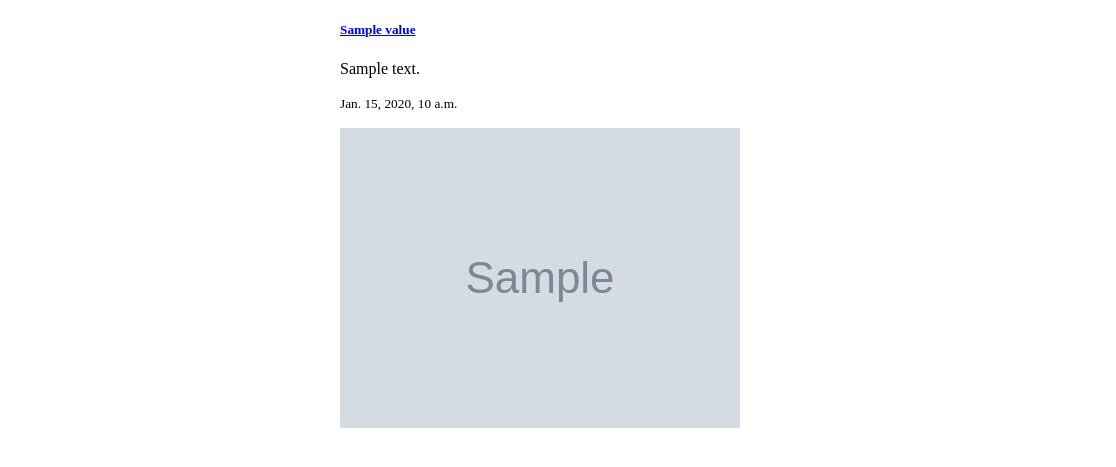
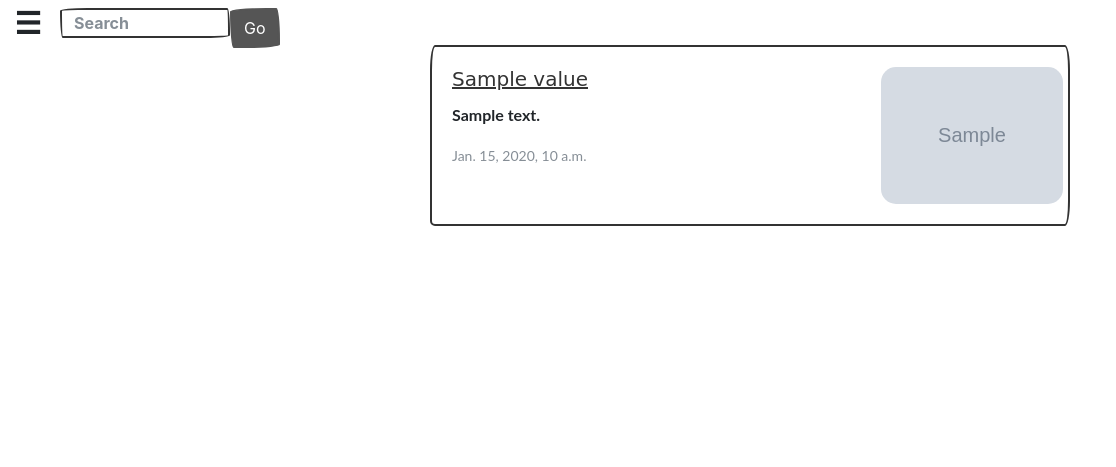
Before and after one commit to ardarm/news-aggregator, a Django app: template news/templates/index.html in a window 1320 px wide. Shown: the top 467 px of the page, without its empty margins (0-1116 px from the left). Run offline with Django 3.2, Linux system fonts and the light colour scheme; the template is opened without the code that fills it: most values are stand-ins (such as "Sample title", 1, 10 or a date in 2020); grey boxes marked "Sample" are stand-in pictures; some libraries are stand-ins or nearby versions; some web fonts are replaced.

Commit message:
Add searching, sidebar menu and apply bootstrap

```diff
--- a/news/templates/index.html
+++ b/news/templates/index.html
@@ -4,9 +4,13 @@
   <title>PDM News Aggregator</title>
   <meta charset="utf-8">
   <meta name="viewport" content="width=device-width, initial-scale=1">
+  <link rel="stylesheet" href="https://cdn.jsdelivr.net/npm/bootswatch@4.5.2/dist/sketchy/bootstrap.min.css">
 </head>
 <body>
 
+    <div>
+        {% include 'sidebar.html' %}
+    </div>
     <div class="container" id="articles-container">
         {% for value in data %}
         <div class="card mb-3 box" style="max-width: 640px; margin:auto;">
@@ -28,4 +32,29 @@
     </div>
 
 </body>
+<style>
+    #articles-container{
+        margin-left: 180px;
+    }
+    .box{
+        transition-property: box-shadow, transform;
+        transition-duration: 1s;
+    }
+    .box:hover{
+        /* box-shadow: 2px 2px 5px #8080807a; */
+        box-shadow: 1px 2px 8px 0px #00bcffb0;
+        transform: translateY(-9px);
+    }
+    .img-box{
+        padding: 20px;
+    }
+    .img-box img{
+        border-radius: 15px;
+        object-fit: cover;
+    }
+    #loading{
+        text-align: center;
+        display: none;
+    }
+    </style>
 </html>
--- /dev/null
+++ b/news/templates/sidebar.html
@@ -0,0 +1,91 @@
+<!DOCTYPE html>
+<html>
+<style>
+body {
+    font-family: "Lato", sans-serif;
+}
+
+.sidenav {
+    height: 100%;
+    width: 0;
+    position: fixed;
+    z-index: 1;
+    top: 0;
+    left: 0;
+    background-color: #111;
+    overflow-x: hidden;
+    transition: 0.5s;
+    padding-top: 60px;
+}
+
+.sidenav a {
+    padding: 8px 8px 8px 32px;
+    text-decoration: none;
+    font-size: 18px;
+    color: #818181;
+    display: block;
+    transition: 0.3s
+}
+
+.sidenav a:hover, .offcanvas a:focus{
+    color: #f1f1f1;
+}
+
+.closebtn {
+    position: absolute;
+    top: 0;
+    right: 25px;
+    font-size: 36px !important;
+    margin-left: 50px;
+}
+
+@media screen and (max-height: 450px) {
+  .sidenav {padding-top: 15px;}
+  .sidenav a {font-size: 18px;}
+}
+
+.d-flex {
+     position: absolute;
+     top: 8px;
+     left: 60px;
+}
+
+.d-flex input {
+     height: 30px;
+     width: 170px;
+}
+</style>
+<body>
+
+<div id="mySidenav" class="sidenav">
+  <a href="javascript:void(0)" class="closebtn" onclick="closeNav()">x</a>
+  <a href="{% url 'Home' %}?search=top">Top News</a>
+
+  <a href="{% url 'Home' %}?search=Entertainment">Entertainment</a>
+  <a href="{% url 'Home' %}?search=Lifestyle">Lifestyle</a>
+  <a href="{% url 'Home' %}?search=Politics">Politics</a>
+  <a href="{% url 'Home' %}?search=Sports">Sports</a>
+  <a href="{% url 'Home' %}?search=Business">Business</a>
+  <a href="{% url 'Home' %}?search=Technology">Technology</a>
+</div>
+
+<span style="font-size:30px;cursor:pointer" onclick="openNav()">&nbsp;&nbsp;☰</span>
+
+<form class="d-flex" method="POST" action="{% url 'Search' %}">
+  {% csrf_token %}
+  <input class="form-control me-sm-2" type="text" name="keyword" placeholder="Search">
+  <button class="btn btn-secondary my-2 my-sm-0" type="submit">Go</button>
+</form>
+
+<script>
+function openNav() {
+    document.getElementById("mySidenav").style.width = "250px";
+}
+
+function closeNav() {
+    document.getElementById("mySidenav").style.width = "0";
+}
+</script>
+
+</body>
+</html>
--- a/news/urls.py
+++ b/news/urls.py
@@ -1,7 +1,7 @@
 from django.urls import path
 from news import views
 
-
 urlpatterns = [
     path('', views.home, name="Home"),
+    path("search/", views.search, name="Search"),
 ]
```
Also changed, not shown: news/views.py (+52 -14 lines).
